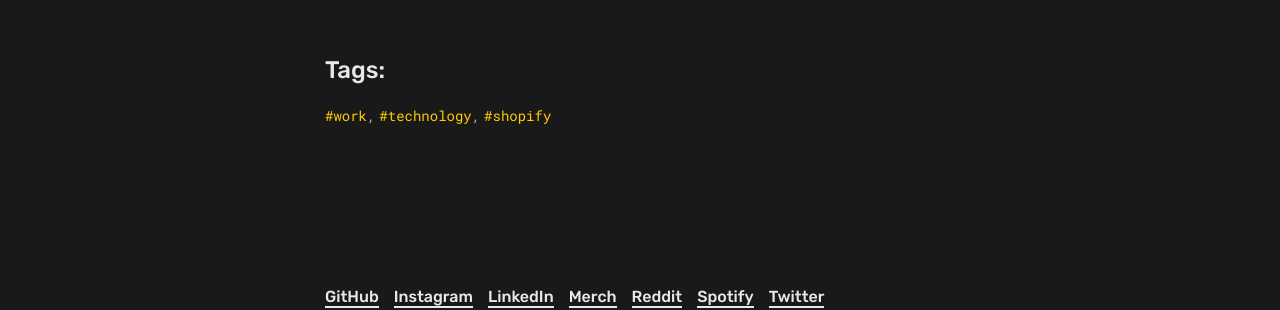
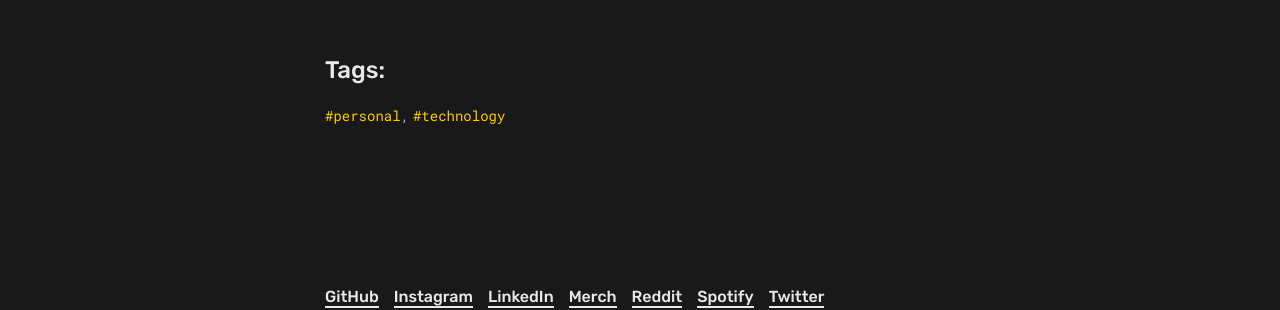
Before and after one commit to aryxmega/awwwry, a Jekyll site: the page built from _posts/2020-03-03-they-know-where-you-live-your-phone-number-and-personal-information.md, in a window 1280 px wide and 900 px high, scrolled down 4857 px. Shown: the part 498-808 px from the top of the window. Built offline with Jekyll 4.4.1, drawn with Linux system fonts in a browser that asks for light colours.

Commit message:
Update 2020-03-03-they-know-where-you-live-your-phone-number-and-personal-information.md

```diff
--- a/_posts/2020-03-03-they-know-where-you-live-your-phone-number-and-personal-information.md
+++ b/_posts/2020-03-03-they-know-where-you-live-your-phone-number-and-personal-information.md
@@ -2,7 +2,7 @@
 layout: post
 title:  "They know where you live, your phone number and your person information 👨‍💻"
 image:  'https://media.giphy.com/media/wZmCr7odNxKP6/giphy.gif'
-tags:   [work, technology, shopify]
+tags:   [personal, technology]
 ---
 
 ### Finding almost anyone is gettin' easier these days because of the internet.
```
